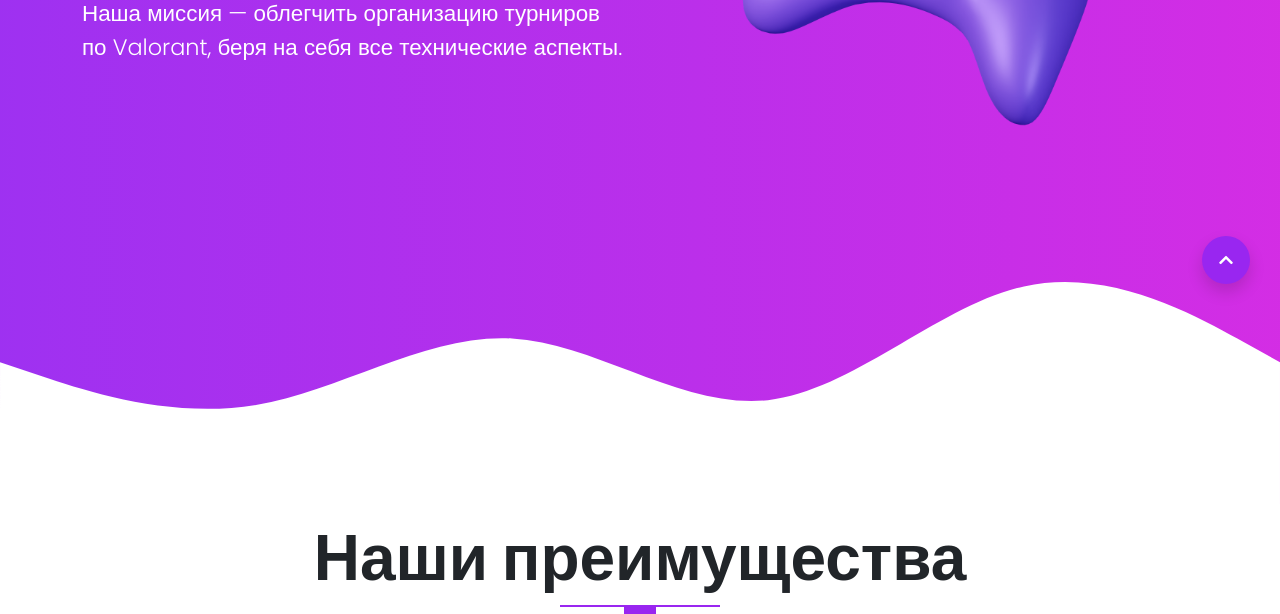
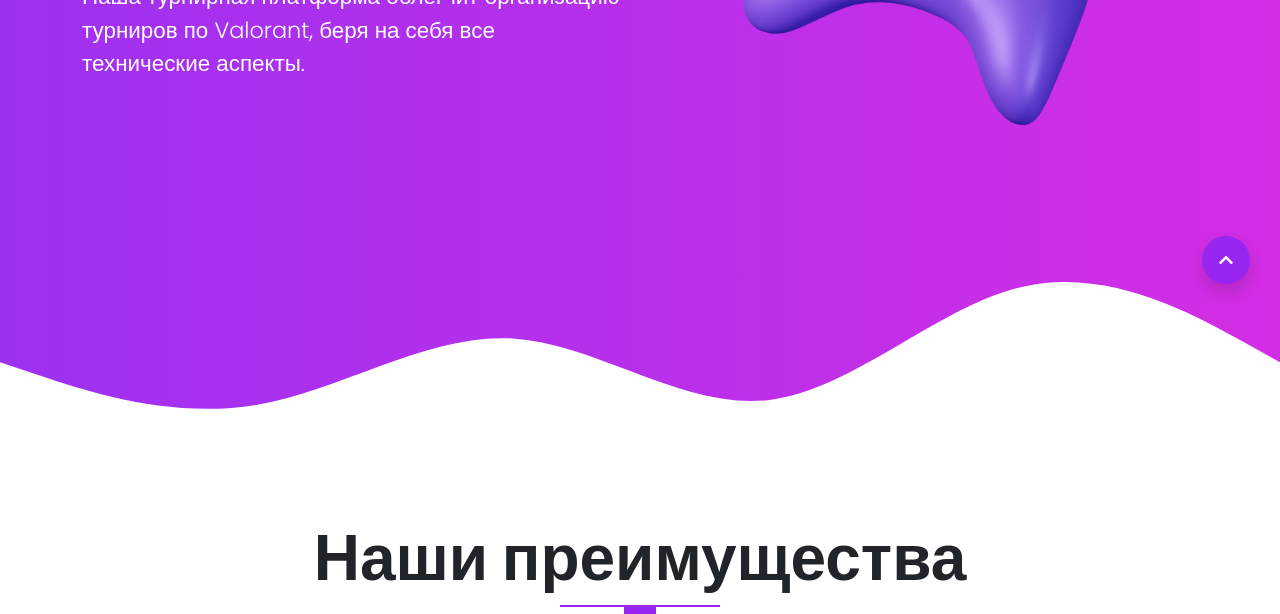
Before and after one commit to Pauytinka/encounterstrive, a plain HTML site: page index.html in a window 1280 px wide. Shown: the part 486-1100 px from the top of the page. Drawn offline with nearby package versions, Linux system fonts and the light colour scheme.

Commit message:
Update index.html

```diff
--- a/index.html
+++ b/index.html
@@ -45,7 +45,7 @@
         <h1 class="display-2">
           <span class="display-2--intro">ПРИВЕТ, МЫ ENCOUNTERSTRIVE*</span>
           <span class="display-2--description lh-base">
-            Наша миссия — облегчить организацию турниров по Valorant, беря на себя все технические аспекты.
+            Наша турнирная платформа облегчит организацию турниров по Valorant, беря на себя все технические аспекты.
           </span>
         </h1>
       </div>
```
